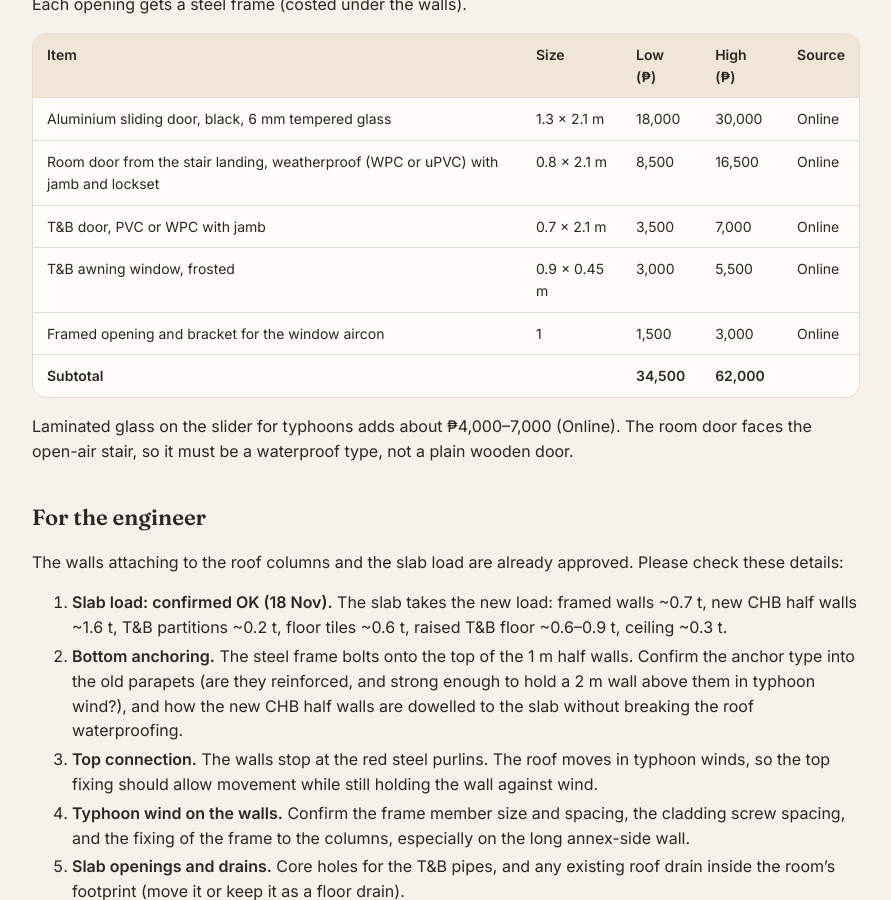
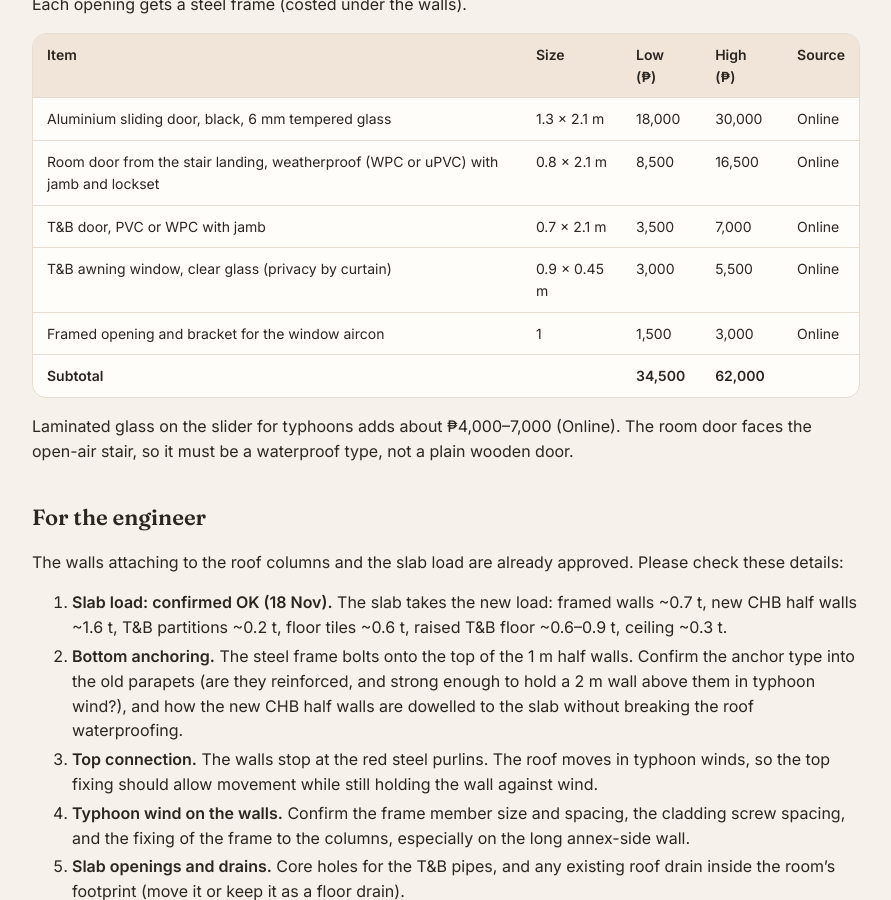
Before and after one commit to tatayotter/navarro-house, a Jekyll site: the page built from rooms/rooftop-room.md, in a window 1280 px wide and 900 px high, scrolled down 5254 px. Shown: the whole window, without its empty margins (194-1085 px from the left). Built offline with Jekyll 4.4.1, drawn with Linux system fonts in a browser that asks for light colours.

Commit message:
Rooftop room: T&B window clear glass (no frosted glass in the house)
Co-Authored-By: Claude Opus 5.5 <noreply@anthropic.com>
Claude-Session: https://claude.ai/code/session_01RUWgCRJLVxxppr6mnyKY9C

```diff
--- a/rooms/rooftop-room.md
+++ b/rooms/rooftop-room.md
@@ -133,7 +133,7 @@ Each opening gets a steel frame (costed under the walls).
 | Aluminium sliding door, black, 6 mm tempered glass | 1.3 × 2.1 m | 18,000 | 30,000 | Online |
 | Room door from the stair landing, weatherproof (WPC or uPVC) with jamb and lockset | 0.8 × 2.1 m | 8,500 | 16,500 | Online |
 | T&B door, PVC or WPC with jamb | 0.7 × 2.1 m | 3,500 | 7,000 | Online |
-| T&B awning window, frosted | 0.9 × 0.45 m | 3,000 | 5,500 | Online |
+| T&B awning window, clear glass (privacy by curtain) | 0.9 × 0.45 m | 3,000 | 5,500 | Online |
 | Framed opening and bracket for the window aircon | 1 | 1,500 | 3,000 | Online |
 | **Subtotal** | | **34,500** | **62,000** | |
 
```
